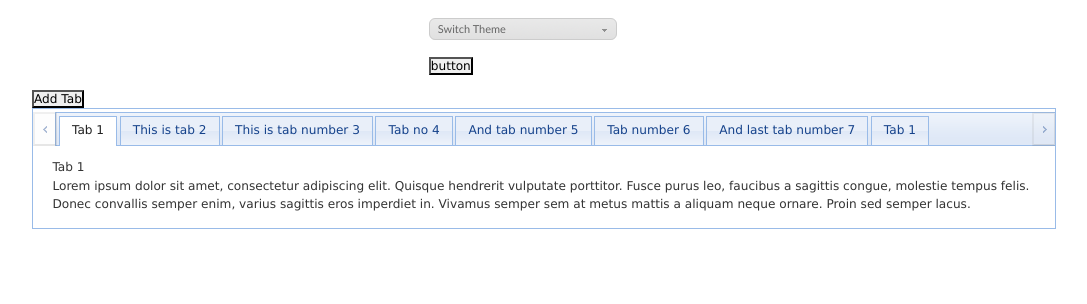
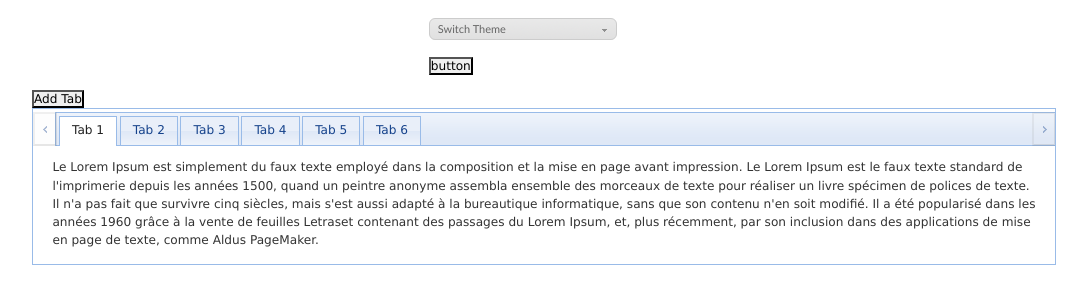
Before and after one commit to mchelh/mcScrollTabs, a plain HTML site: page index.html in a window 1280 px wide. Shown: the whole page, without its empty margins (96-1183 px from the left). Drawn offline with nearby package versions, Linux system fonts and the light colour scheme.

Commit message:
first commit

```diff
--- a/index.html
+++ b/index.html
@@ -314,23 +314,19 @@
 		<div id="tabs" class="tabs">
 			<ul>
 				<li><a href="#tabs-1-1">Tab 1</a></li>
-				<li><a href="#tabs-2-1">This is tab 2</a></li>
-				<li><a href="#tabs-3-1">This is tab number 3</a></li>
-				<li><a href="#tabs-4-1">Tab no 4</a></li>
-				<li><a href="#tabs-5-1">And tab number 5</a></li>
-				<li><a href="#tabs-6-1">Tab number 6</a></li>
-				<li><a href="#tabs-7-1">And last tab number 7</a></li>
-				<li><a href="#tabs-1-2">Tab 1</a></li>
+				<li><a href="#tabs-2-1">Tab 2</a></li>
+				<li><a href="#tabs-3-1">Tab 3</a></li>
+				<li><a href="#tabs-4-1">Tab 4</a></li>
+				<li><a href="#tabs-5-1">Tab 5</a></li>
+				<li><a href="#tabs-6-1">Tab 6</a></li>
 
 			</ul>
-			<div id="tabs-1-1">Tab 1<br>Lorem ipsum dolor sit amet, consectetur adipiscing elit. Quisque hendrerit vulputate porttitor. Fusce purus leo, faucibus a sagittis congue, molestie tempus felis. Donec convallis semper enim, varius sagittis eros imperdiet in. Vivamus semper sem at metus mattis a aliquam neque ornare. Proin sed semper lacus.</div>
-			<div id="tabs-2-1">This is tab 2<br>Lorem ipsum dolor sit amet, consectetur adipiscing elit. Quisque hendrerit vulputate porttitor. Fusce purus leo, faucibus a sagittis congue, molestie tempus felis. Donec convallis semper enim, varius sagittis eros imperdiet in. Vivamus semper sem at metus mattis a aliquam neque ornare. Proin sed semper lacus.</div>
-			<div id="tabs-3-1">This is tab number 3<br>Lorem ipsum dolor sit amet, consectetur adipiscing elit. Quisque hendrerit vulputate porttitor. Fusce purus leo, faucibus a sagittis congue, molestie tempus felis. Donec convallis semper enim, varius sagittis eros imperdiet in. Vivamus semper sem at metus mattis a aliquam neque ornare. Proin sed semper lacus.</div>
-			<div id="tabs-4-1">Tab no 4<br>Lorem ipsum dolor sit amet, consectetur adipiscing elit. Quisque hendrerit vulputate porttitor. Fusce purus leo, faucibus a sagittis congue, molestie tempus felis. Donec convallis semper enim, varius sagittis eros imperdiet in. Vivamus semper sem at metus mattis a aliquam neque ornare. Proin sed semper lacus.</div>
-			<div id="tabs-5-1">And this is the tab number 5<br>Lorem ipsum dolor sit amet, consectetur adipiscing elit. Quisque hendrerit vulputate porttitor. Fusce purus leo, faucibus a sagittis congue, molestie tempus felis. Donec convallis semper enim, varius sagittis eros imperdiet in. Vivamus semper sem at metus mattis a aliquam neque ornare. Proin sed semper lacus.</div>
-			<div id="tabs-6-1">Tab number 6<br>Lorem ipsum dolor sit amet, consectetur adipiscing elit. Quisque hendrerit vulputate porttitor. Fusce purus leo, faucibus a sagittis congue, molestie tempus felis. Donec convallis semper enim, varius sagittis eros imperdiet in. Vivamus semper sem at metus mattis a aliquam neque ornare. Proin sed semper lacus.</div>
-			<div id="tabs-7-1">And last tab number 7<br>Lorem ipsum dolor sit amet, consectetur adipiscing elit. Quisque hendrerit vulputate porttitor. Fusce purus leo, faucibus a sagittis congue, molestie tempus felis. Donec convallis semper enim, varius sagittis eros imperdiet in. Vivamus semper sem at metus mattis a aliquam neque ornare. Proin sed semper lacus.</div>
-			<div id="tabs-1-2">Tab 1<br>Lorem ipsum dolor sit amet, consectetur adipiscing elit. Quisque hendrerit vulputate porttitor. Fusce purus leo, faucibus a sagittis congue, molestie tempus felis. Donec convallis semper enim, varius sagittis eros imperdiet in. Vivamus semper sem at metus mattis a aliquam neque ornare. Proin sed semper lacus.</div>
+			<div id="tabs-1-1">Le Lorem Ipsum est simplement du faux texte employé dans la composition et la mise en page avant impression. Le Lorem Ipsum est le faux texte standard de l'imprimerie depuis les années 1500, quand un peintre anonyme assembla ensemble des morceaux de texte pour réaliser un livre spécimen de polices de texte. Il n'a pas fait que survivre cinq siècles, mais s'est aussi adapté à la bureautique informatique, sans que son contenu n'en soit modifié. Il a été popularisé dans les années 1960 grâce à la vente de feuilles Letraset contenant des passages du Lorem Ipsum, et, plus récemment, par son inclusion dans des applications de mise en page de texte, comme Aldus PageMaker.</div>
+			<div id="tabs-2-1">On sait depuis longtemps que travailler avec du texte lisible et contenant du sens est source de distractions, et empêche de se concentrer sur la mise en page elle-même. L'avantage du Lorem Ipsum sur un texte générique comme 'Du texte. Du texte. Du texte.' est qu'il possède une distribution de lettres plus ou moins normale, et en tout cas comparable avec celle du français standard. De nombreuses suites logicielles de mise en page ou éditeurs de sites Web ont fait du Lorem Ipsum leur faux texte par défaut, et une recherche pour 'Lorem Ipsum' vous conduira vers de nombreux sites qui n'en sont encore qu'à leur phase de construction. Plusieurs versions sont apparues avec le temps, parfois par accident, souvent intentionnellement (histoire d'y rajouter de petits clins d'oeil, voire des phrases embarassantes).</div>
+			<div id="tabs-3-1">Contrairement à une opinion répandue, le Lorem Ipsum n'est pas simplement du texte aléatoire. Il trouve ses racines dans une oeuvre de la littérature latine classique datant de 45 av. J.-C., le rendant vieux de 2000 ans. Un professeur du Hampden-Sydney College, en Virginie, s'est intéressé à un des mots latins les plus obscurs, consectetur, extrait d'un passage du Lorem Ipsum, et en étudiant tous les usages de ce mot dans la littérature classique, découvrit la source incontestable du Lorem Ipsum. Il provient en fait des sections 1.10.32 et 1.10.33 du "De Finibus Bonorum et Malorum" (Des Suprêmes Biens et des Suprêmes Maux) de Cicéron. Cet ouvrage, très populaire pendant la Renaissance, est un traité sur la théorie de l'éthique. Les premières lignes du Lorem Ipsum, "Lorem ipsum dolor sit amet...", proviennent de la section 1.10.32.</div>
+			<div id="tabs-4-1">Plusieurs variations de Lorem Ipsum peuvent être trouvées ici ou là, mais la majeure partie d'entre elles a été altérée par l'addition d'humour ou de mots aléatoires qui ne ressemblent pas une seconde à du texte standard. Si vous voulez utiliser un passage du Lorem Ipsum, vous devez être sûr qu'il n'y a rien d'embarrassant caché dans le texte. Tous les générateurs de Lorem Ipsum sur Internet tendent à reproduire le même extrait sans fin, ce qui fait de lipsum.com le seul vrai générateur de Lorem Ipsum. Iil utilise un dictionnaire de plus de 200 mots latins, en combinaison de plusieurs structures de phrases, pour générer un Lorem Ipsum irréprochable. Le Lorem Ipsum ainsi obtenu ne contient aucune répétition, ni ne contient des mots farfelus, ou des touches d'humour.</div>
+			<div id="tabs-5-1">L'extrait standard de Lorem Ipsum utilisé depuis le XVIè siècle est reproduit ci-dessous pour les curieux. Les sections 1.10.32 et 1.10.33 du "De Finibus Bonorum et Malorum" de Cicéron sont aussi reproduites dans leur version originale, accompagnée de la traduction anglaise de H. Rackham (1914).</div>
+			<div id="tabs-6-1">"Sed ut perspiciatis unde omnis iste natus error sit voluptatem accusantium doloremque laudantium, totam rem aperiam, eaque ipsa quae ab illo inventore veritatis et quasi architecto beatae vitae dicta sunt explicabo. Nemo enim ipsam voluptatem quia voluptas sit aspernatur aut odit aut fugit, sed quia consequuntur magni dolores eos qui ratione voluptatem sequi nesciunt. Neque porro quisquam est, qui dolorem ipsum quia dolor sit amet, consectetur, adipisci velit, sed quia non numquam eius modi tempora incidunt ut labore et dolore magnam aliquam quaerat voluptatem. Ut enim ad minima veniam, quis nostrum exercitationem ullam corporis suscipit laboriosam, nisi ut aliquid ex ea commodi consequatur? Quis autem vel eum iure reprehenderit qui in ea voluptate velit esse quam nihil molestiae consequatur, vel illum qui dolorem eum fugiat quo voluptas nulla pariatur?"</div>
 		</div>
 		</main>
 	</body>
```
Also changed, not shown: 0.png (added), 1.png (added), 1 other file.
